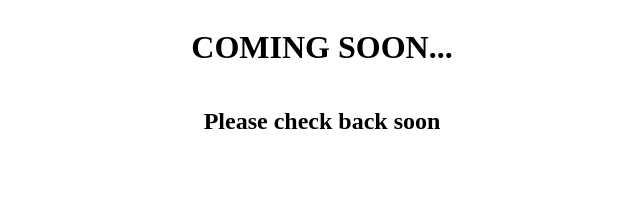
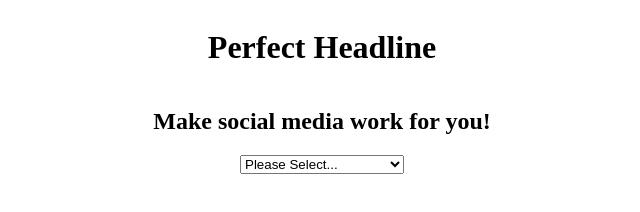
Before and after one commit to 11lugg/perfect-headline, a plain HTML site: page index.html in a window 1280 px wide. Shown: the whole page, without its empty margins (318-958 px from the left). Drawn offline with Linux system fonts and the light colour scheme.

Commit message:
form and logic created

```diff
--- a/index.html
+++ b/index.html
@@ -1,21 +1,24 @@
 <!DOCTYPE html>
 <html lang="en">
-<head>
-    <meta charset="UTF-8">
-    <meta http-equiv="X-UA-Compatible" content="IE=edge">
-    <meta name="viewport" content="width=device-width, initial-scale=1.0">
+  <head>
+    <meta charset="UTF-8" />
+    <meta http-equiv="X-UA-Compatible" content="IE=edge" />
+    <meta name="viewport" content="width=device-width, initial-scale=1.0" />
     <title>Perfect Headline - Coming Soon</title>
-    <link rel="stylesheet" href="styles.css">
+    <link rel="stylesheet" href="styles.css" />
     <script src="script.js" defer></script>
-</head>
-<body>
-
-<h1>
-    COMING SOON...
-</h1>
-<h2>
-    Please check back soon
-</h2>
-
-</body>
+  </head>
+  <body>
+    <h1>Perfect Headline</h1>
+    <h2>Make social media work for you!</h2>
+    <select name="form-select" id="form-select" onchange="changeForm(this)">
+      <option value="" disabled selected>Please Select...</option>
+      <option value="facebook-ad">Facebook Ads Headline</option>
+      <option value="google-ad">Google Ads Headline</option>
+      <option value="youtube-video">Youtube Video Title</option>
+      <option value="photo-post">Photo Post Captions</option>
+      <option value="email-subject">Email Subject Lines</option>
+    </select>
+    <section id="selected-form"></section>
+  </body>
 </html>
--- a/script.js
+++ b/script.js
@@ -0,0 +1,26 @@
+const changeForm = (id) => {
+  let selectValue = id.options[id.selectedIndex].value;
+  let formLocation = document.getElementById("selected-form");
+
+  switch (selectValue) {
+    case "facebook-ad":
+      formLocation.innerHTML =
+        '<iframe src="https://docs.google.com/forms/d/e/1FAIpQLSfTPJVGg2mAJXXLxpjY_LhxCmxo6mvTvGdOfx-ZrqvDtVitgw/viewform?embedded=true" width="640" height="912" frameborder="0" marginheight="0" marginwidth="0">Loading…</iframe>';
+      break;
+    case "google-ad":
+      formLocation.innerHTML = "<p>google ad</p>";
+      break;
+    case "youtube-video":
+      formLocation.innerHTML = "<p>youtube video</p>";
+      break;
+    case "photo-post":
+      formLocation.innerHTML = "<p>photo post</p>";
+      break;
+    case "email-subject":
+      formLocation.innerHTML = "<p>email subject</p>";
+      break;
+    default:
+      formLocation.innerHTML = "";
+  }
+  console.log(selectValue);
+};
```
